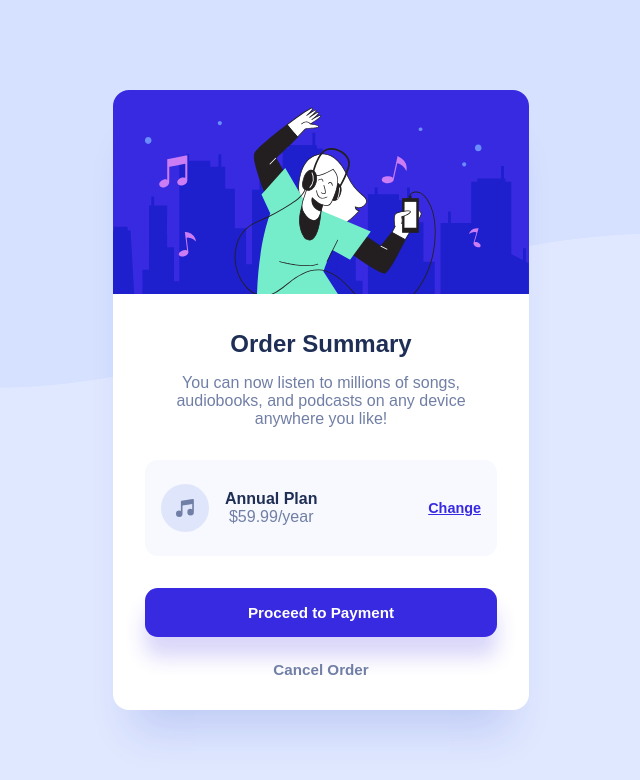
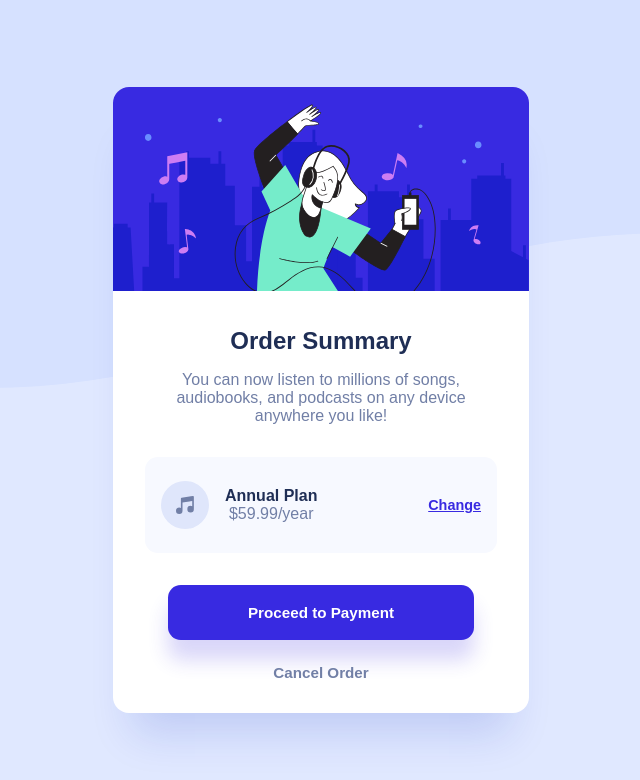
Before and after one commit to FernandoDevH/desafiofrontend, a plain HTML site: page index.html in a window 1280 px wide. Shown: the whole page, without its empty margins (319-959 px from the left). Drawn offline with Linux system fonts and the light colour scheme.

Commit message:
Alteração no input
Alteração Html e css para que o botão "proceed to paymente" faça o direcionamento para outro site

```diff
--- a/index.html
+++ b/index.html
@@ -27,7 +27,9 @@
         <a href="#">Change</a>
       </div>
 
-      <button type="button">Proceed to Payment</button>
+      <a href="https://google.com.br" target="_blank">
+        <button type="button">Proceed to Payment</button>
+      </a>
       <a href="#" id="cancel-order">Cancel Order</a>
     </section>
   </main>
--- a/style.css
+++ b/style.css
@@ -98,9 +98,9 @@
     height: 3rem;
   }
 
-  main button {
+  main a button {
     cursor: pointer;
-    padding: 1rem 0;
+    padding: 1.2rem 5rem;
     width: 100%;
     background: #382AE1;
     box-shadow: 0px 20px 20px rgba(56, 42, 225, 0.190291);
```
